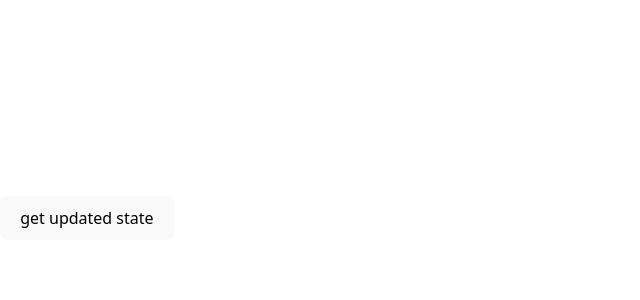
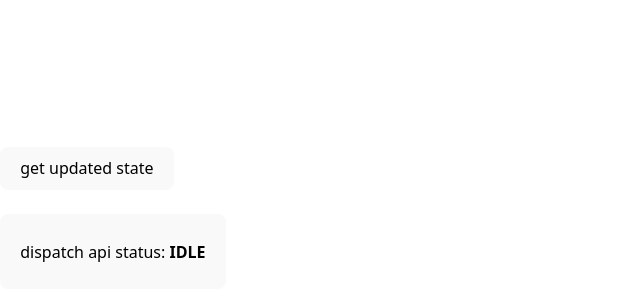
Before and after one commit to john310897/react-redux-thunk-workup, a React (Vite) app: page / in a window 1280 px wide. Shown: the part 182-482 px from the top of the page, without its empty margins (0-640 px from the left). Built offline with nearby package versions, Linux system fonts and the light colour scheme.

Commit message:
updated status in the ui

```diff
--- a/src/App.tsx
+++ b/src/App.tsx
@@ -4,19 +4,24 @@ import { useSelector, useDispatch } from "react-redux"
 
 const App = () => {
   const dispatch: any = useDispatch();
-  const userStore = useSelector(data => data)
+  const userStore: any = useSelector(data => data)
 
   useEffect(() => {
     console.log(userStore)
-    dispatch(getUserData())
+
   }, [])
 
   const handleButtonClick = () => {
     console.log(userStore)
+    dispatch(getUserData())
   }
   return (
     <>
       <button onClick={handleButtonClick}>get updated state</button>
+      <br /><br />
+      <button>
+        <p>dispatch api status: <b>{userStore?.data?.status}</b></p>
+      </button>
     </>
   )
 }
--- a/src/reducers.ts
+++ b/src/reducers.ts
@@ -12,7 +12,7 @@ const initialState: StateType = {
 const fetchData = () => {
   return new Promise((resolve, reject) => {
     setTimeout(() => {
-      reject({
+      resolve({
         name: 'john',
         place: 'abc'
       })
```
